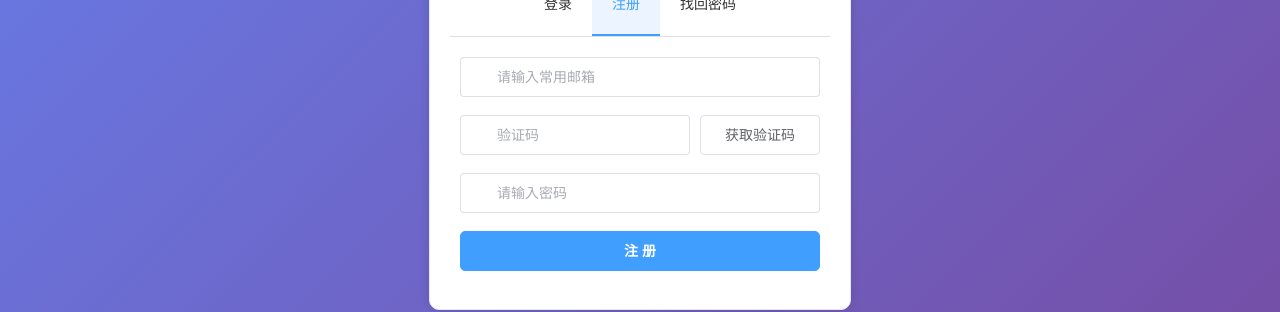
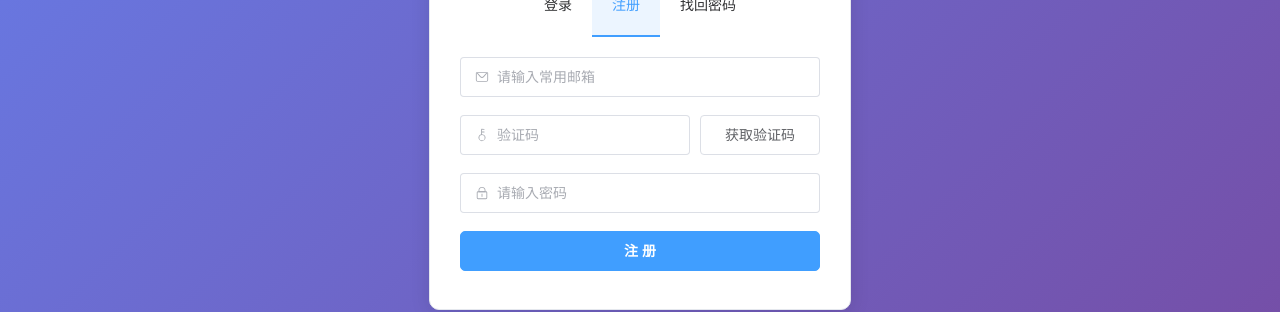
Before and after one commit to Kaimin-Lee/personal-system-web, a Vue app: page /login in a window 1280 px wide. Both pictures are taken after a click on the item "注册". Shown: the part 315-627 px from the top of the page. Built offline with nearby package versions, Linux system fonts and the light colour scheme.

Commit message:
功能完善

```diff
--- a/src/App.vue
+++ b/src/App.vue
@@ -1,10 +1,10 @@
 <template>
   <div id="app">
-    <router-view></router-view> </div>
+    <router-view></router-view>
+  </div>
 </template>
 
 <script setup>
-import Login from './components/Login.vue'
 </script>
 
 <style>
--- a/src/components/Login.vue
+++ b/src/components/Login.vue
@@ -16,12 +16,12 @@
 
       <el-form :model="authForm" :rules="rules" ref="authFormRef" label-width="0" class="auth-form">
               <el-form-item prop="email">
-          <el-input v-model="authForm.email" placeholder="请输入常用邮箱" prefix-icon="Message" size="large" />
+                <el-input v-model="authForm.email" placeholder="请输入常用邮箱" :prefix-icon="Message" size="large" />
               </el-form-item>
 
               <el-form-item prop="code" v-if="activeMode !== 'login'">
                 <div class="code-input-group">
-            <el-input v-model="authForm.code" placeholder="验证码" prefix-icon="Key" size="large" style="flex: 1; margin-right: 10px;" />
+                  <el-input v-model="authForm.code" placeholder="验证码" :prefix-icon="Key" size="large" style="flex: 1; margin-right: 10px;" />
                   <el-button size="large" :disabled="countdown > 0" @click="sendCode" style="width: 120px;">
                     {{ countdown > 0 ? `${countdown}s 后重发` : '获取验证码' }}
                   </el-button>
@@ -33,7 +33,7 @@
                   v-model="authForm.password"
                   type="password"
                   :placeholder="activeMode === 'reset' ? '请输入新密码' : '请输入密码'"
-            prefix-icon="Lock"
+                  :prefix-icon="Lock"
                   show-password
                   size="large"
                   @keyup.enter="handleSubmit"
--- a/src/router/index.js
+++ b/src/router/index.js
@@ -18,15 +18,7 @@ const routes = [
         name: 'Dashboard',
         component: () => import('../views/dashboard/Index.vue'),
         meta: { title: '我的主页' }
-        },
-        // 【核心新增】：配置工作看板路由
-        {
-          path: 'work/todo',
-          name: 'Todo',
-          component: () => import('../views/work/Todo.vue'),
-          meta: { title: '项目进度看板' }
       }
-        // 以后每写一个新页面，都在这里加一段！
     ]
   }
 ]
@@ -36,19 +28,18 @@ const router = createRouter({
   routes
 })
 
-// 路由守卫：核心免登逻辑
 router.beforeEach((to, from, next) => {
   const token = localStorage.getItem('token')
 
   if (to.path === '/login' && token) {
-    // 【免登逻辑】：如果有 Token 且还在有效期内，访问登录页时直接重定向到主页
     next('/dashboard')
   } else if (to.path !== '/login' && !token) {
-    // 没有 Token 企图访问系统内部页面，踢回登录页
+    // 【核心修复】：如果是用户第一次打开网页或强制刷新网页（from.name 不存在），不弹警告，直接静默过去
+    if (from.name) {
       ElMessage.warning('请先登录系统')
+    }
     next('/login')
   } else {
-    // 正常放行
     next()
   }
 })
```
Lines whose indentation alone changed are shown as unchanged.
